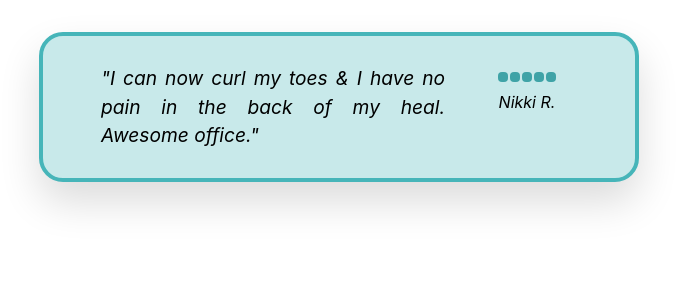
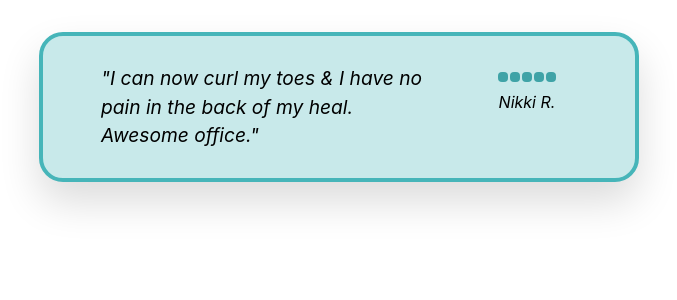
Before and after one commit to bmehder/restore-testimonial-slider, a Svelte app: page / in a window 1280 px wide. Shown: the top 300 px of the page, without its empty margins (301-978 px from the left). Built offline with nearby package versions, Linux system fonts and the light colour scheme.

Commit message:
added mousein/out and easing

```diff
--- a/src/Testimonial.svelte
+++ b/src/Testimonial.svelte
@@ -1,5 +1,6 @@
 <script>
   import { fly } from 'svelte/transition'
+  import { circInOut } from 'svelte/easing'
   import { TESTIMONIALS } from './testimonialsData'
 
   export let testimonialIndex
@@ -21,10 +22,24 @@
       goForward()
     }, speed * 1000)
   }
+
+  const handleMouseenter = () => {
+    clearTimeout(timerId)
+    console.log('in')
+  }
+
+  const handleMouseleave = () => {
+    runTimer()
+  }
 </script>
 
 {#key testimonialIndex}
-  <blockquote use:runTimer in:fly={{ x: horizontalSlideDirection }}>
+  <blockquote
+    use:runTimer
+    on:mouseenter={handleMouseenter}
+    on:mouseleave={handleMouseleave}
+    in:fly={{ x: horizontalSlideDirection, easing: circInOut }}
+  >
     {#if isQuote}
       <p class="quote">"{thisTestimonial.quote}"</p>
     {/if}
@@ -68,7 +83,6 @@
     font-family: -apple-system, BlinkMacSystemFont, 'Segoe UI', Roboto,
       Oxygen-Sans, Ubuntu, Cantarell, 'Helvetica Neue', sans-serif;
     font-style: italic;
-    text-align: justify;
   }
   .quote {
     font-size: 1.2em;
@@ -82,9 +96,7 @@
     align-items: center;
     gap: 2px;
     min-width: 100px;
-    /* margin-top: 0.5em; */
     padding: 0.5em;
-    /* background: hsl(182, 45%, 75%); */
     border-radius: 4px;
   }
   i {
```
